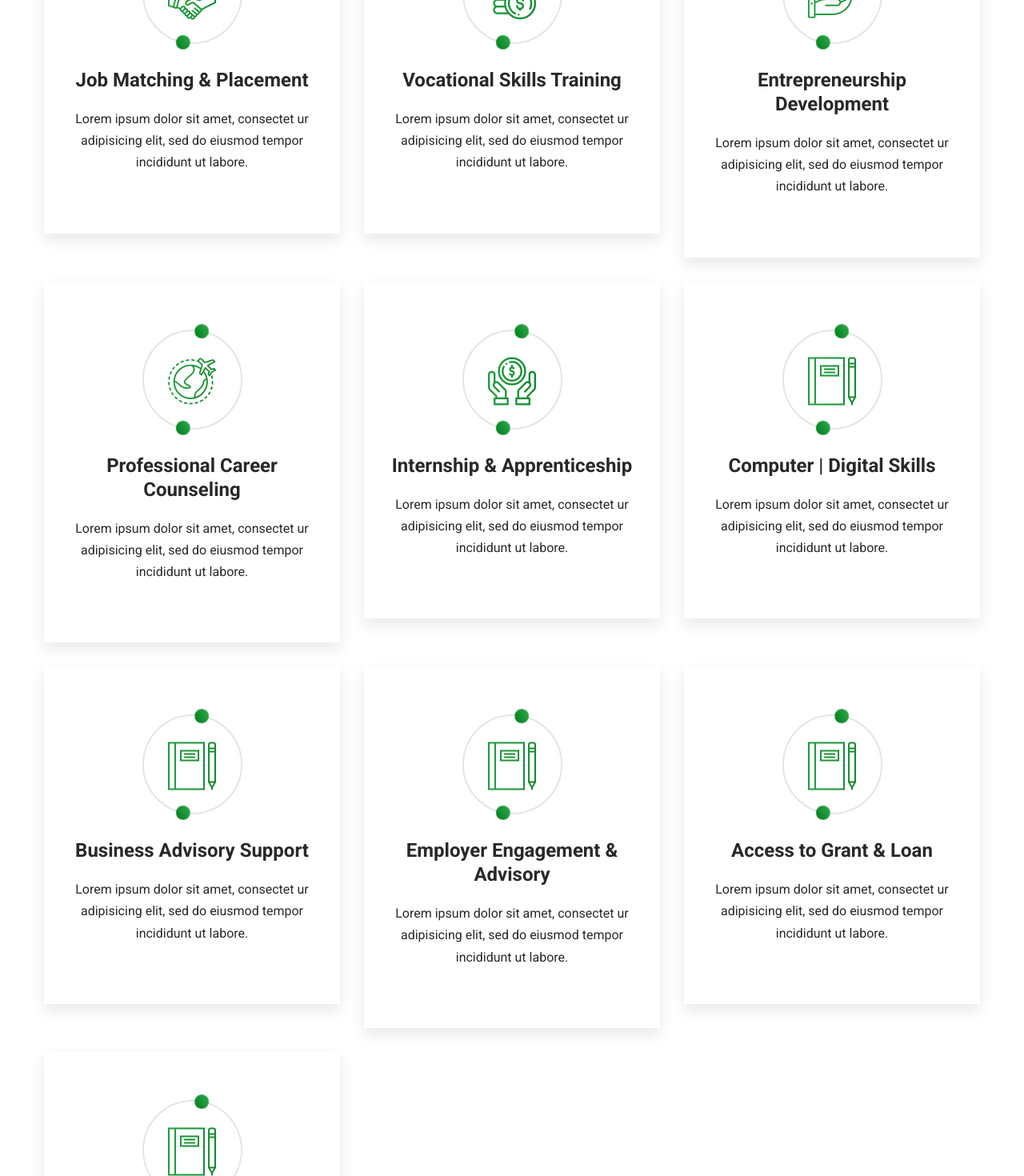
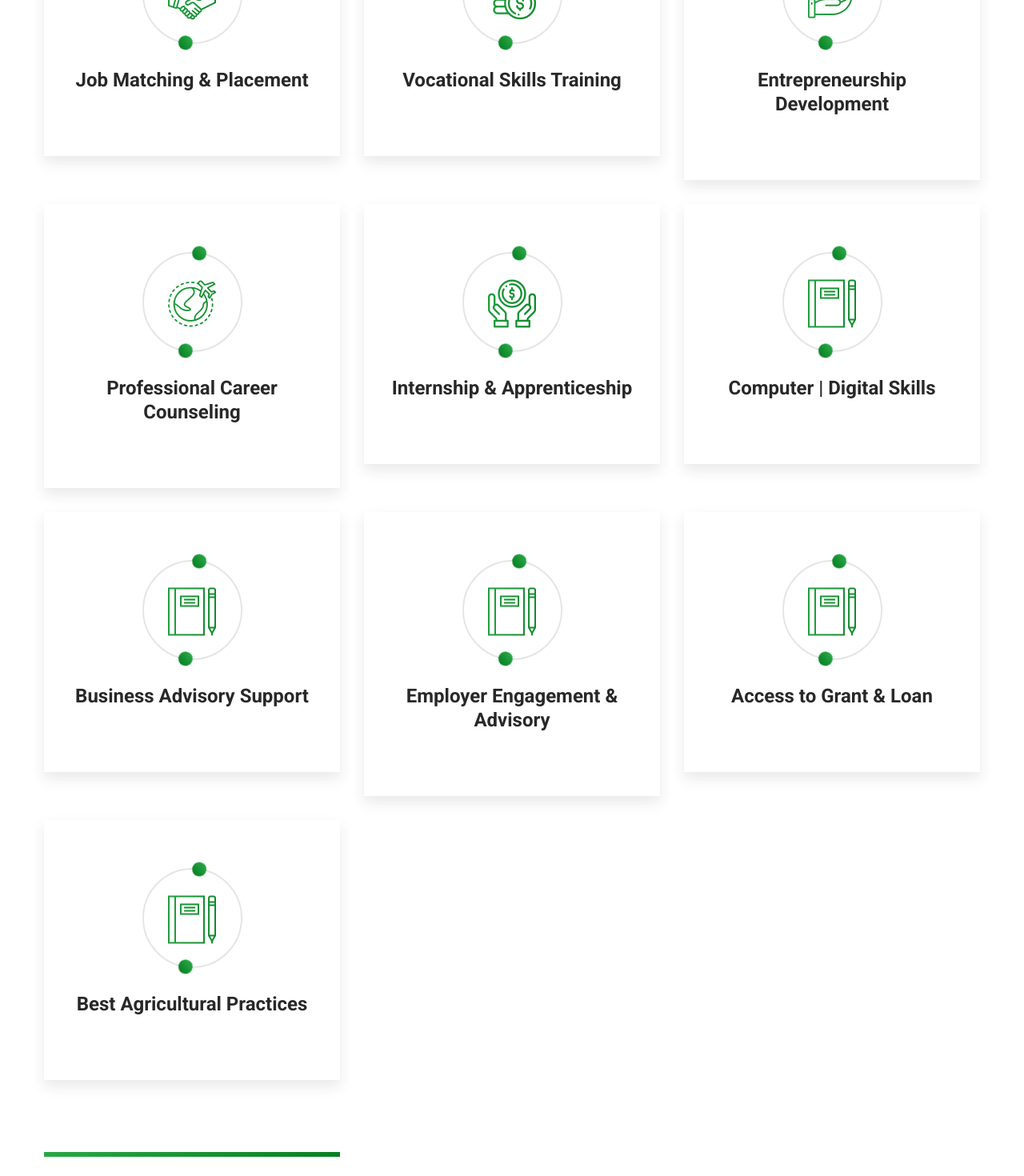
Before and after one commit to David-Uk/edojobs-frontend, a React (Create React App) app: page /services in a window 1280 px wide. Shown: the part 720-2190 px from the top of the page at 80% size. Built offline with nearby package versions, Linux system fonts and the light colour scheme.

Commit message:
Added basic template

```diff
--- a/src/markup/pages/services.jsx
+++ b/src/markup/pages/services.jsx
@@ -42,7 +42,7 @@ const Services = () => {
                             <div class="inner-box">
                                 <div class="icon"><span class="flaticon-team"></span><span class="round-shape"></span></div>
                                 <h3>Job Matching & Placement</h3>
-                                <div class="text">Lorem ipsum dolor sit amet, consectet ur adipisicing elit, sed do eiusmod tempor incididunt ut labore.</div>
+                                <div class="text"></div>
                             </div>
                         </div>
                         {/* <!-- Services Block One --> */}
@@ -50,7 +50,7 @@ const Services = () => {
                             <div class="inner-box">
                                 <div class="icon"><span class="flaticon-money"></span><span class="round-shape"></span></div>
                                 <h3>Vocational Skills Training</h3>
-                                <div class="text">Lorem ipsum dolor sit amet, consectet ur adipisicing elit, sed do eiusmod tempor incididunt ut labore.</div>
+                                <div class="text"></div>
                             </div>
                         </div>
                         {/* <!-- Services Block One --> */}
@@ -58,7 +58,7 @@ const Services = () => {
                             <div class="inner-box">
                                 <div class="icon"><span class="flaticon-assets"></span><span class="round-shape"></span></div>
                                 <h3>Entrepreneurship Development</h3>
-                                <div class="text">Lorem ipsum dolor sit amet, consectet ur adipisicing elit, sed do eiusmod tempor incididunt ut labore.</div>
+                                <div class="text"></div>
                             </div>
                         </div>
                         {/* <!-- Services Block One --> */}
@@ -66,7 +66,7 @@ const Services = () => {
                             <div class="inner-box">
                                 <div class="icon"><span class="flaticon-world"></span><span class="round-shape"></span></div>
                                 <h3>Professional Career Counseling</h3>
-                                <div class="text">Lorem ipsum dolor sit amet, consectet ur adipisicing elit, sed do eiusmod tempor incididunt ut labore.</div>
+                                <div class="text"></div>
                             </div>
                         </div>
                         {/* <!-- Services Block One --> */}
@@ -74,7 +74,7 @@ const Services = () => {
                             <div class="inner-box">
                                 <div class="icon"><span class="flaticon-money-1"></span><span class="round-shape"></span></div>
                                 <h3>Internship & Apprenticeship</h3>
-                                <div class="text">Lorem ipsum dolor sit amet, consectet ur adipisicing elit, sed do eiusmod tempor incididunt ut labore.</div>
+                                <div class="text"></div>
                             </div>
                         </div>
                         {/* <!-- Services Block One --> */}
@@ -82,35 +82,35 @@ const Services = () => {
                             <div class="inner-box">
                                 <div class="icon"><span class="flaticon-notebook"></span><span class="round-shape"></span></div>
                                 <h3>Computer | Digital Skills</h3>
-                                <div class="text">Lorem ipsum dolor sit amet, consectet ur adipisicing elit, sed do eiusmod tempor incididunt ut labore.</div>
+                                <div class="text"></div>
                             </div>
                         </div>
                         <div class="service-block-one col-lg-4">
                             <div class="inner-box">
                                 <div class="icon"><span class="flaticon-notebook"></span><span class="round-shape"></span></div>
                                 <h3>Business Advisory Support</h3>
-                                <div class="text">Lorem ipsum dolor sit amet, consectet ur adipisicing elit, sed do eiusmod tempor incididunt ut labore.</div>
+                                <div class="text"></div>
                             </div>
                         </div>
                         <div class="service-block-one col-lg-4">
                             <div class="inner-box">
                                 <div class="icon"><span class="flaticon-notebook"></span><span class="round-shape"></span></div>
                                 <h3>Employer Engagement & Advisory</h3>
-                                <div class="text">Lorem ipsum dolor sit amet, consectet ur adipisicing elit, sed do eiusmod tempor incididunt ut labore.</div>
+                                <div class="text"></div>
                             </div>
                         </div>
                         <div class="service-block-one col-lg-4">
                             <div class="inner-box">
                                 <div class="icon"><span class="flaticon-notebook"></span><span class="round-shape"></span></div>
                                 <h3>Access to Grant & Loan</h3>
-                                <div class="text">Lorem ipsum dolor sit amet, consectet ur adipisicing elit, sed do eiusmod tempor incididunt ut labore.</div>
+                                <div class="text"></div>
                             </div>
                         </div>
                         <div class="service-block-one col-lg-4">
                             <div class="inner-box">
                                 <div class="icon"><span class="flaticon-notebook"></span><span class="round-shape"></span></div>
                                 <h3>Best Agricultural Practices</h3>
-                                <div class="text">Lorem ipsum dolor sit amet, consectet ur adipisicing elit, sed do eiusmod tempor incididunt ut labore.</div>
+                                <div class="text"></div>
                             </div>
                         </div>
                     </div>
```
